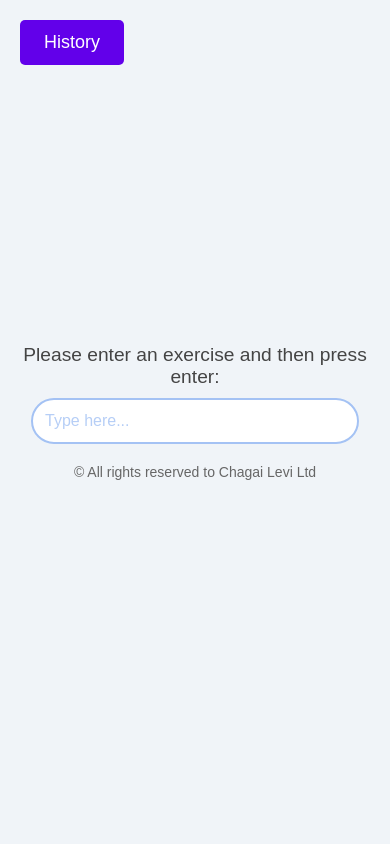
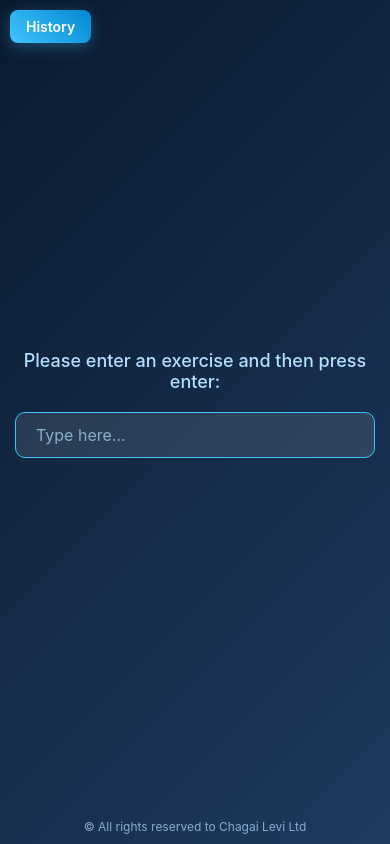
Before and after one commit to ChagaiLevi/Calculator, a React (Create React App) app: page / in a window 390 px wide. Built offline with nearby package versions, Linux system fonts and the light colour scheme; no server answers; the HTML template or start-up script is replaced by a standard one.

Commit message:
Add new style

```diff
--- a/src/Calculator.tsx
+++ b/src/Calculator.tsx
@@ -11,14 +11,14 @@ const Calculator: React.FC<{
 
 
   return (
-    <div className="mainContainer">
+    <div className="containerCopyright">
       <div>Please enter an exercise and then press enter:</div>
       <input
         type="text"
         className="exercise"
         placeholder="Type here..."
         value={exercise}
-        maxLength={33}
+        maxLength={46}
         minLength={3}
         onChange={(e) => {
           setExercise(e.target.value);
@@ -32,6 +32,7 @@ const Calculator: React.FC<{
         }}
       />
       <p className="text">{result && exerciseBoolean && `${exercise} = ${result}`}</p>
+
     </div>
   )
 }
--- a/src/LineHistory.tsx
+++ b/src/LineHistory.tsx
@@ -11,15 +11,17 @@ type HistoryListProps = {
 const LineHistory: React.FC<{ history: HistoryListProps }> = ({ history }) => {
   let exerciseText: string = `${history.exercise} = ${history.result}`;
 
-  if (exerciseText.length > 23) exerciseText = `${exerciseText.slice(0, 20)}...`;
+  if (exerciseText.length > 107) exerciseText = `${exerciseText.slice(0, 104)}...`;
+
 
   return (
     <>
       <div className="table-row" key={history.id}>
         <div className="content">
           <div className="date">{history.data.date}, {history.data.time}</div>
-          <div>{exerciseText}</div>
+          <div className="exerciseText">{exerciseText}</div>
         </div>
+        <button className="delete-btn">Delete</button>
       </div>
     </>
   )
--- a/src/index.css
+++ b/src/index.css
@@ -1,163 +1,396 @@
-body {
-  font-family: 'Arial', sans-serif;
-  background-color: #f0f4f8;
-  display: flex;
-  justify-content: center;
-  align-items: center;
-  height: 100vh;
+/* General Reset and Base Styles */
+* {
   margin: 0;
+  padding: 0;
+  box-sizing: border-box;
+  font-family: 'Inter', -apple-system, BlinkMacSystemFont, 'Segoe UI', Roboto, sans-serif;
 }
 
-.mainContainer,
-.copyright {
+/* Body Styling */
+body {
+  background: linear-gradient(135deg, #0a1a2f 0%, #1e3a5f 100%);
+  color: #e6f0ff;
+  min-height: 100vh;
+  overflow-x: hidden;
+}
+
+/* Sidebar Styling */
+.sidebar {
+  position: fixed;
+  top: 0;
+  left: 0;
+  width: 300px;
+  height: 100%;
+  background: rgba(10, 26, 47, 0.95);
+  backdrop-filter: blur(10px);
+  transition: width 0.1s ease-in-out;
+  /* Faster transition */
+  box-shadow: 5px 0 15px rgba(0, 0, 0, 0.3);
+  z-index: 1000;
+  min-width: 280px;
+  /* Ensures date/time and delete button spacing */
+  max-width: 75vw;
+  /* Limit to 75% of viewport width */
+  overflow: hidden;
+  /* Prevent sidebar overflow */
+  user-select: none;
+  /* Prevent text selection during resizing */
+}
+
+.sidebar.open {
+  display: block;
+}
+
+.sidebar.closed {
+  width: 0;
+  display: none;
+  /* Completely hide when closed */
+}
+
+/* Resize Handle */
+.resize-handle {
+  position: absolute;
+  top: 0;
+  right: 0;
+  /* Position at the edge */
+  width: 8px;
+  height: 100%;
+  background: #40c4ff;
+  cursor: ew-resize;
+  opacity: 0.7;
+  transition: opacity 0.3s ease;
+  z-index: 1001;
+  /* Ensure it stays above content */
+}
+
+.resize-handle:hover {
+  opacity: 1;
+  background: #80bfff;
+}
+
+/* Close Button */
+.closebtn {
+  position: absolute;
+  top: 20px;
+  left: 20px;
+  font-size: 24px;
+  color: #80bfff;
+  cursor: pointer;
+  transition: color 0.3s ease;
+}
+
+.closebtn:hover {
+  color: #ffffff;
+}
+
+/* History Button */
+#historyBtn {
+  position: fixed;
+  top: 20px;
+  left: 20px;
+  padding: 10px 20px;
+  background: linear-gradient(45deg, #40c4ff, #0288d1);
+  border: none;
+  border-radius: 8px;
+  color: #ffffff;
+  font-size: 16px;
+  font-weight: 600;
+  cursor: pointer;
+  transition: transform 0.2s ease, box-shadow 0.2s ease;
+  box-shadow: 0 4px 15px rgba(64, 196, 255, 0.3);
+}
+
+#historyBtn:hover {
+  transform: translateY(-2px);
+  box-shadow: 0 6px 20px rgba(64, 196, 255, 0.5);
+}
+
+/* Container Styling */
+.container {
+  padding: 20px;
+  height: 100%;
+  overflow-y: auto;
+  /* Scrollbar appears naturally */
+  margin-right: 8px;
+  /* Small margin to separate scrollbar from resize-handle */
+  user-select: none;
+  /* Prevent text selection in history */
+}
+
+/* Custom Scrollbar Styling */
+.container::-webkit-scrollbar {
+  width: 8px;
+  /* Match resize-handle width */
+}
+
+.container::-webkit-scrollbar-track {
+  background: #0a1a2f;
+  /* Dark background to match theme */
+}
+
+.container::-webkit-scrollbar-thumb {
+  background: #40c4ff;
+  /* Match resize-handle color */
+  border-radius: 4px;
+}
+
+.container::-webkit-scrollbar-thumb:hover {
+  background: #80bfff;
+  /* Match resize-handle hover */
+}
+
+.container {
+  scrollbar-width: thin;
+  /* For Firefox */
+  scrollbar-color: #40c4ff #0a1a2f;
+  /* Thumb and track colors */
+}
+
+/* Table Header */
+.table-header {
+  font-size: 24px;
+  font-weight: 700;
+  color: #80bfff;
+  margin-bottom: 20px;
+  text-align: center;
+  text-transform: uppercase;
+  letter-spacing: 1px;
+}
+
+/* History Table Rows */
+.history {
+  display: flex;
+  flex-direction: column;
+  gap: 12px;
+}
+
+.table-row {
+  background: rgba(255, 255, 255, 0.05);
+  border-radius: 10px;
+  padding: 15px;
+  transition: background 0.2s ease, transform 0.2s ease;
+  border: 1px solid rgba(64, 196, 255, 0.2);
+  display: flex;
+  justify-content: space-between;
+  align-items: flex-start;
+  /* Allow content to wrap without stretching */
+}
+
+.table-row:hover {
+  background: rgba(255, 255, 255, 0.1);
+  transform: translateX(5px);
+  border-color: #40c4ff;
+}
+
+.content {
+  display: flex;
+  flex-direction: column;
+  gap: 8px;
+  flex-grow: 1;
+  margin-right: 15px;
+  /* Spacing between content and delete button */
+  max-width: 100%;
+  /* Ensure content stays within sidebar */
+}
+
+.date {
+  font-size: 14px;
+  color: #b3e0ff;
+  opacity: 0.8;
+  font-weight: 400;
+  white-space: nowrap;
+  /* Prevent date/time from wrapping */
+}
+
+.content div:nth-child(2) {
+  font-size: 16px;
+  color: #ffffff;
+  font-weight: 500;
+  background: linear-gradient(45deg, #40c4ff, #0288d1);
+  -webkit-background-clip: text;
+  background-clip: text;
+  -webkit-text-fill-color: transparent;
+  overflow-wrap: break-word;
+  /* Allow long expressions to wrap */
+  word-break: break-word;
+  /* Ensure breaking for very long words */
+  max-width: 100%;
+  /* Prevent overflow beyond container */
+}
+
+/* Delete Button */
+.delete-btn {
+  padding: 6px 12px;
+  background: linear-gradient(45deg, #ff5252, #d32f2f);
+  border: none;
+  border-radius: 6px;
+  color: #ffffff;
+  font-size: 14px;
+  font-weight: 600;
+  cursor: pointer;
+  transition: transform 0.2s ease, box-shadow 0.2s ease;
+  box-shadow: 0 2px 8px rgba(255, 82, 82, 0.3);
+  margin-left: auto;
+  flex-shrink: 0;
+  /* Prevent button from shrinking */
+}
+
+.delete-btn:hover {
+  transform: translateY(-2px);
+  box-shadow: 0 4px 12px rgba(255, 82, 82, 0.5);
+}
+
+/* Main Container for Input and Result */
+.containerCopyright {
+  display: flex;
+  flex-direction: column;
+  align-items: center;
+  justify-content: center;
+  min-height: 100vh;
+  padding: 20px;
+  gap: 20px;
+}
+
+/* Instruction Text */
+.containerCopyright>div:first-child {
+  font-size: 18px;
+  color: #b3e0ff;
+  font-weight: 500;
   text-align: center;
 }
 
-div {
-  font-size: 1.2rem;
-  color: #444;
-  margin-bottom: 10px;
-}
-
+/* Input Field */
 .exercise {
-  padding: 12px;
-  font-size: 1rem;
-  border: 2px solid #a4c2f4;
-  border-radius: 25px;
-  width: 300px;
-  transition: all 0.3s ease;
+  width: 100%;
+  max-width: 500px;
+  padding: 14px 24px;
+  background: rgba(255, 255, 255, 0.1);
+  border: 1px solid #40c4ff;
+  border-radius: 10px;
+  color: #ffffff;
+  font-size: 18px;
   outline: none;
+  transition: border-color 0.3s ease, box-shadow 0.3s ease;
 }
 
 .exercise:focus {
-  border-color: #7fa0e0;
-  box-shadow: 0 0 10px rgba(127, 160, 224, 0.5);
+  border-color: #80bfff;
+  box-shadow: 0 0 10px rgba(64, 196, 255, 0.5);
 }
 
 .exercise::placeholder {
-  color: #a4c2f4;
-  opacity: 0.8;
+  color: #b3e0ff;
+  opacity: 0.7;
 }
 
+/* Result Text */
+.text {
+  font-size: 24px;
+  font-weight: 600;
+  color: #ffffff;
+  background: linear-gradient(45deg, #40c4ff, #0288d1);
+  -webkit-background-clip: text;
+  background-clip: text;
+  -webkit-text-fill-color: transparent;
+  text-align: center;
+  padding: 10px 20px;
+  border-radius: 8px;
+}
+
+/* Copyright Text */
 .copyright {
   font-size: 14px;
-  color: #666;
-  margin-top: 20px;
+  color: #b3e0ff;
+  opacity: 0.7;
+  position: absolute;
+  bottom: 20px;
+  text-align: center;
+  width: 100%;
 }
 
-#historyBtn {
-  font-size: 18px;
-  padding: 12px 24px;
-  background-color: #6200ea;
-  color: white;
-  border: none;
-  border-radius: 5px;
-  cursor: pointer;
-  transition: background-color 0.3s ease;
-  position: fixed;
-  top: 20px;
-  left: 20px;
-  z-index: 1000;
+/* Loading Message */
+.loading {
+  font-size: 24px;
+  font-weight: 600;
+  color: #ffffff;
+  background: linear-gradient(45deg, #40c4ff, #0288d1);
+  -webkit-background-clip: text;
+  background-clip: text;
+  -webkit-text-fill-color: transparent;
+  text-align: center;
+  position: absolute;
+  top: 50%;
+  left: 50%;
+  transform: translate(-50%, -50%);
 }
 
-#historyBtn:hover {
-  background-color: #3700b3;
+/* Responsive Design */
+@media (max-width: 600px) {
+  .sidebar {
+    width: 100%;
+    min-width: 0;
+    /* Allow full width on mobile */
+  }
+
+  .sidebar.open {
+    display: block;
+    width: 100%;
+  }
+
+  .sidebar.closed {
+    width: 0;
+    display: none;
+  }
+
+  .resize-handle {
+    display: none;
+  }
+
+  #historyBtn {
+    top: 10px;
+    left: 10px;
+    padding: 8px 16px;
+    font-size: 14px;
+  }
+
+  .container {
+    padding: 15px;
+  }
+
+  .table-row {
+    flex-direction: column;
+    align-items: flex-start;
+    gap: 10px;
+  }
+
+  .delete-btn {
+    margin-left: 0;
+    margin-top: 10px;
+  }
+
+  .content {
+    margin-right: 0;
+    /* Remove margin on mobile */
+    width: 100%;
+  }
+
+  .containerCopyright {
+    padding: 15px;
+  }
+
+  .exercise {
+    max-width: 100%;
+    font-size: 16px;
+    padding: 12px 20px;
+  }
+
+  .text {
+    font-size: 20px;
+    padding: 8px 16px;
+  }
+
+  .copyright {
+    bottom: 10px;
+    font-size: 12px;
+  }
 }
-
-.sidebar {
-  height: 100%;
-  width: 0;
-  position: fixed;
-  top: 0;
-  right: 0;
-  background-color: #ffffff;
-  box-shadow: 2px 0 12px rgba(0, 0, 0, 0.2);
-  overflow-x: hidden;
-  transition: width 0.5s ease;
-  padding-top: 10px;
-  color: #333;
-}
-
-.sidebar a {
-  padding: 10px 20px;
-  text-decoration: none;
-  font-size: 18px;
-  color: #333;
-  display: block;
-  transition: background-color 0.3s ease;
-  border-bottom: 1px solid #ddd;
-}
-
-.sidebar a:hover {
-  background-color: #f1f1f1;
-}
-
-.sidebar .closebtn {
-  position: absolute;
-  top: 0px;
-  left: 25px;
-  margin-right: 10px;
-  font-size: 36px;
-  color: #333;
-  cursor: pointer;
-}
-
-.sidebar h2 {
-  text-align: center;
-  font-size: 24px;
-  margin-bottom: 20px;
-  color: #6200ea;
-}
-
-ul {
-  list-style-type: none;
-  padding: 0;
-  margin: 0;
-}
-
-ul li {
-  padding: 10px 0;
-  text-align: center;
-  font-size: 18px;
-}
-
-
-.container {
-  width: 400px;
-  margin: 20px auto;
-  border: 1px solid #ddd;
-  border-radius: 5px;
-  overflow: hidden;
-}
-
-.table-header {
-  background-color: #f5f5f5;
-  padding: 10px;
-  font-size: 18px;
-  border-bottom: 1px solid #ddd;
-}
-
-.table-row {
-  display: flex;
-  padding: 10px;
-  border-bottom: 1px solid #ddd;
-  align-items: center;
-  transition: background-color 0.3s ease;
-}
-
-.table-row:last-child {
-  border-bottom: none;
-}
-
-.table-row:hover {
-  background-color: #e0e0e0;
-}
-
-.content {
-  flex-grow: 1;
-}
-
-.date {
-  color: gray;
-  font-size: 14px;
-}
```
Also changed, not shown: data/db.json (+119 -1 lines), src/HistoryPage.tsx (+36 -2 lines).
